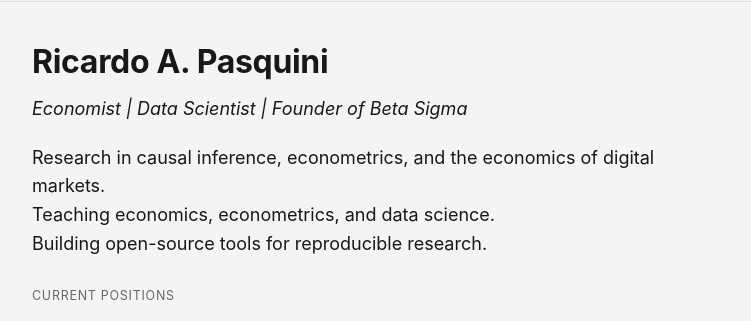
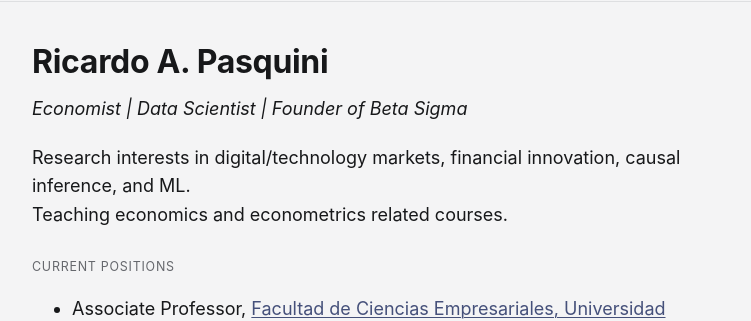
Before and after one commit to rpasquini/ricardopasquini.com, an Astro site: page / in a window 1280 px wide. Shown: the part 66-387 px from the top of the page, 136-887 px from the left. Built offline with nearby package versions, Linux system fonts and the light colour scheme; Astro itself is replaced by a stand-in of ours.

Commit message:
change intro

```diff
--- a/src/pages/index.astro
+++ b/src/pages/index.astro
@@ -21,9 +21,8 @@ const jsonLd = {
     <p><em>Economist | Data Scientist | Founder of Beta Sigma</em></p>
 
     <p>
-      Research in causal inference, econometrics, and the economics of digital markets.<br />
-      Teaching economics, econometrics, and data science.<br />
-      Building open-source tools for reproducible research.
+      Research interests in digital/technology markets, financial innovation, causal inference, and ML.<br />
+      Teaching economics and econometrics related courses.
     </p>
 
     <p class="section-label">Current positions</p>
```
